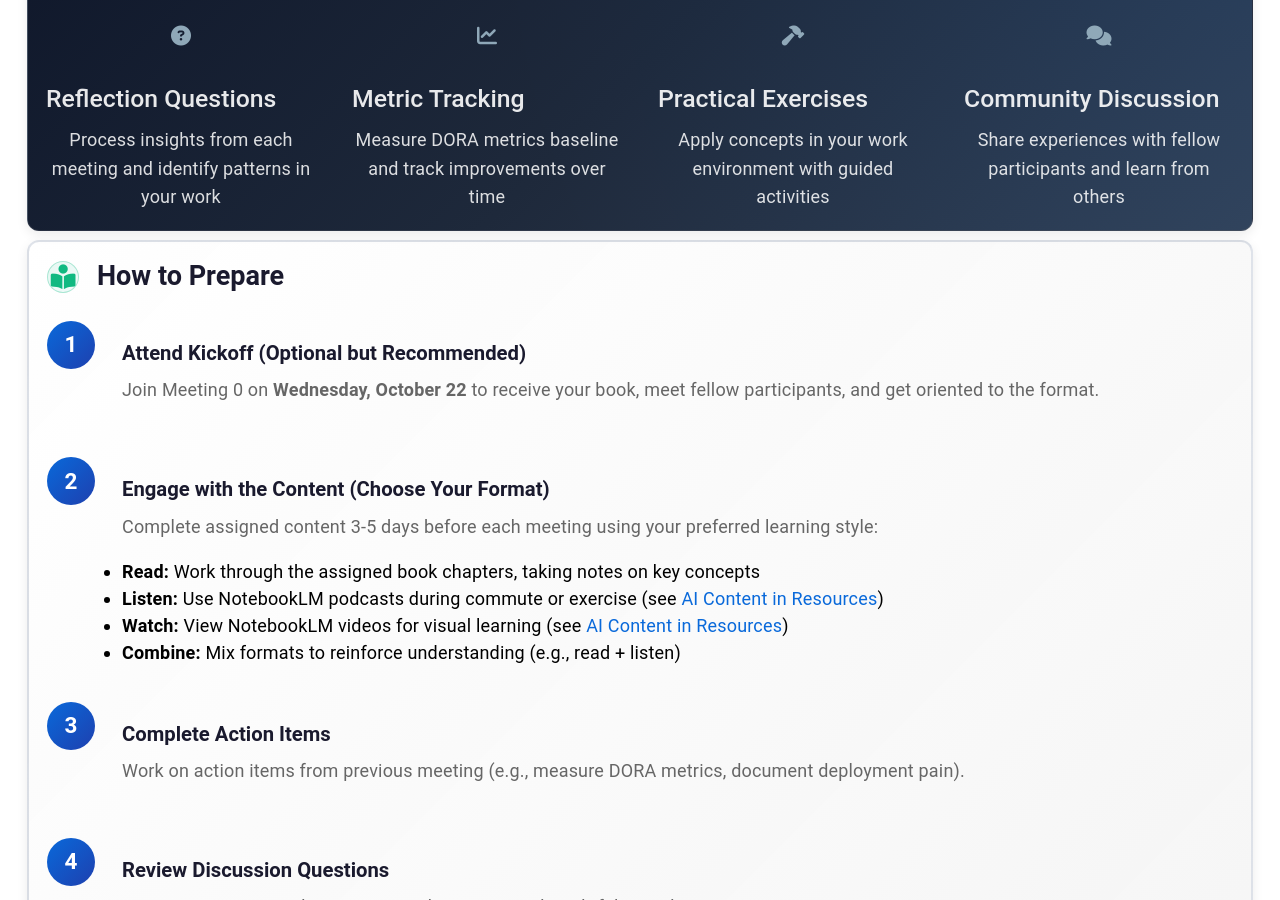
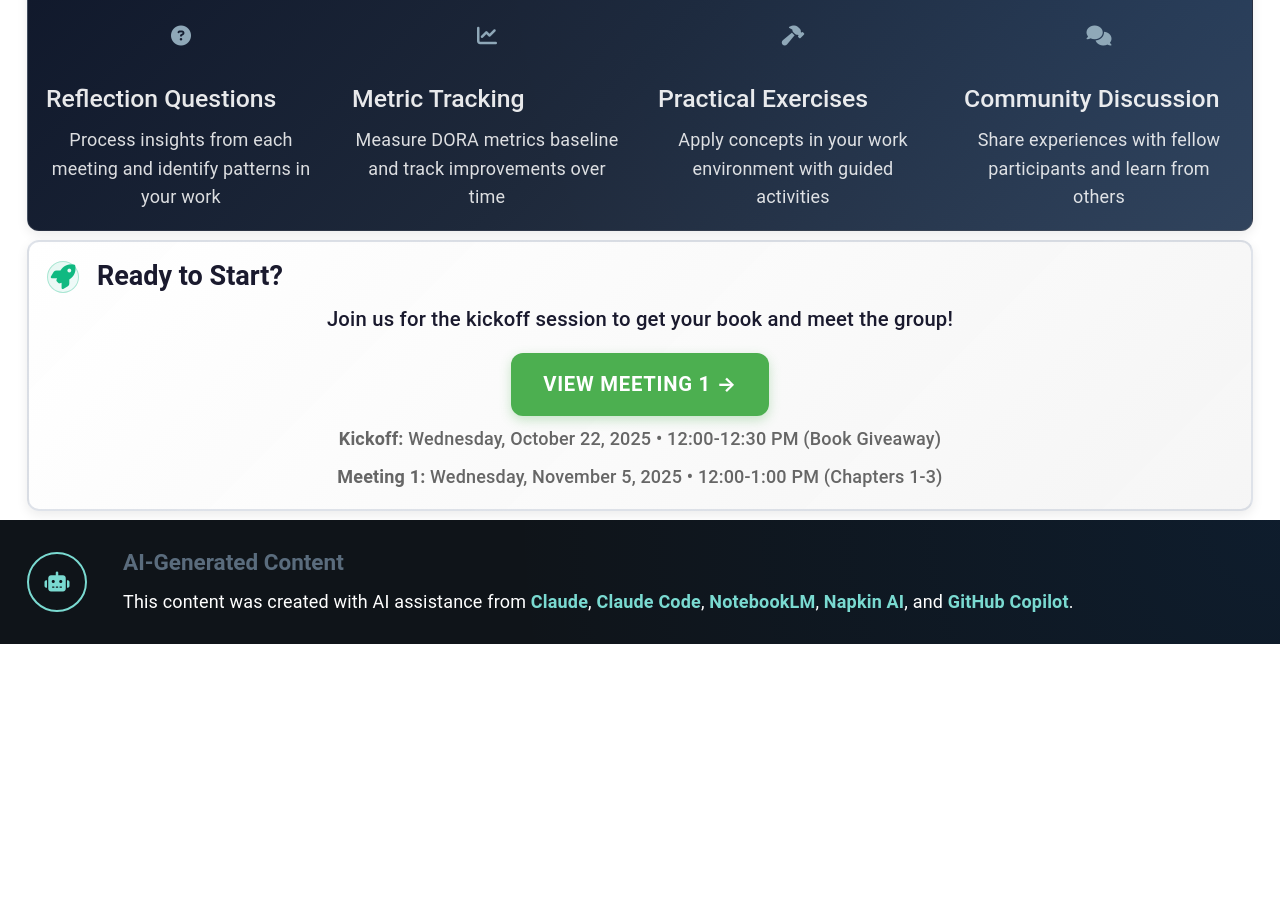
Before and after one commit to mhenke/accelerate-devex-book-club-notebooklm, a Jekyll site: the page built from docs/meetings.md, in a window 1280 px wide and 900 px high, scrolled down 2900 px. Built offline with Jekyll 4.4.1, drawn with Linux system fonts in a browser that asks for light colours; some web fonts are replaced; after the commit the page ends 3544 px from its top, so only the background shows below that; some of the changed text lies outside the part shown.

Commit message:
Remove 'How to Prepare' section from meetings page
Removed the preparation steps section to simplify the meetings page

```diff
--- a/docs/meetings.md
+++ b/docs/meetings.md
@@ -257,51 +257,6 @@ title: Meetings
 </div>
 </div>
 
-<!-- Preparation Guide -->
-<div class="section-card" markdown="0">
-<h2><i class="fas fa-book-reader" aria-hidden="true"></i> How to Prepare</h2>
-
-<div class="preparation-steps">
-<div class="prep-step">
-  <div class="prep-number">1</div>
-  <div class="prep-content">
-    <h4>Attend Kickoff (Optional but Recommended)</h4>
-    <p>Join Meeting 0 on <strong>Wednesday, October 22</strong> to receive your book, meet fellow participants, and get oriented to the format.</p>
-  </div>
-</div>
-
-<div class="prep-step">
-  <div class="prep-number">2</div>
-  <div class="prep-content">
-    <h4>Engage with the Content (Choose Your Format)</h4>
-    <p>Complete assigned content 3-5 days before each meeting using your preferred learning style:</p>
-    <ul>
-      <li><strong>Read:</strong> Work through the assigned book chapters, taking notes on key concepts</li>
-      <li><strong>Listen:</strong> Use NotebookLM podcasts during commute or exercise (see <a href="{{ '/resources' | relative_url }}#ai-generated-content">AI Content in Resources</a>)</li>
-      <li><strong>Watch:</strong> View NotebookLM videos for visual learning (see <a href="{{ '/resources' | relative_url }}#ai-generated-content">AI Content in Resources</a>)</li>
-      <li><strong>Combine:</strong> Mix formats to reinforce understanding (e.g., read + listen)</li>
-    </ul>
-  </div>
-</div>
-
-<div class="prep-step">
-  <div class="prep-number">3</div>
-  <div class="prep-content">
-    <h4>Complete Action Items</h4>
-    <p>Work on action items from previous meeting (e.g., measure DORA metrics, document deployment pain).</p>
-  </div>
-</div>
-
-<div class="prep-step">
-  <div class="prep-number">4</div>
-  <div class="prep-content">
-    <h4>Review Discussion Questions</h4>
-    <p>Preview questions in the meeting guide to prepare thoughtful contributions.</p>
-  </div>
-</div>
-</div>
-</div>
-
 <!-- CTA -->
 <div class="welcome-compact section-card" markdown="0">
 <h2><i class="fas fa-rocket" aria-hidden="true"></i> Ready to Start?</h2>
```
